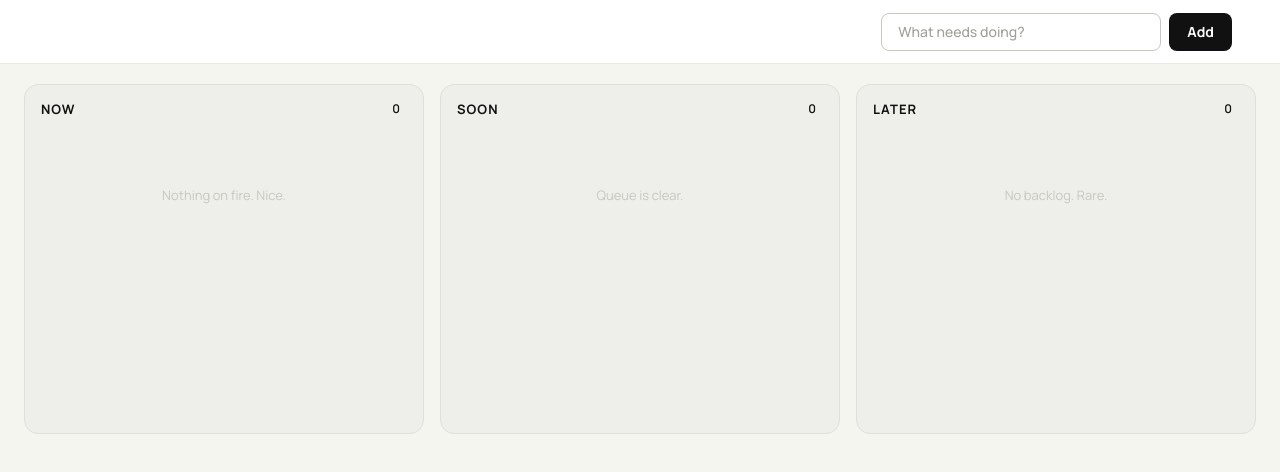
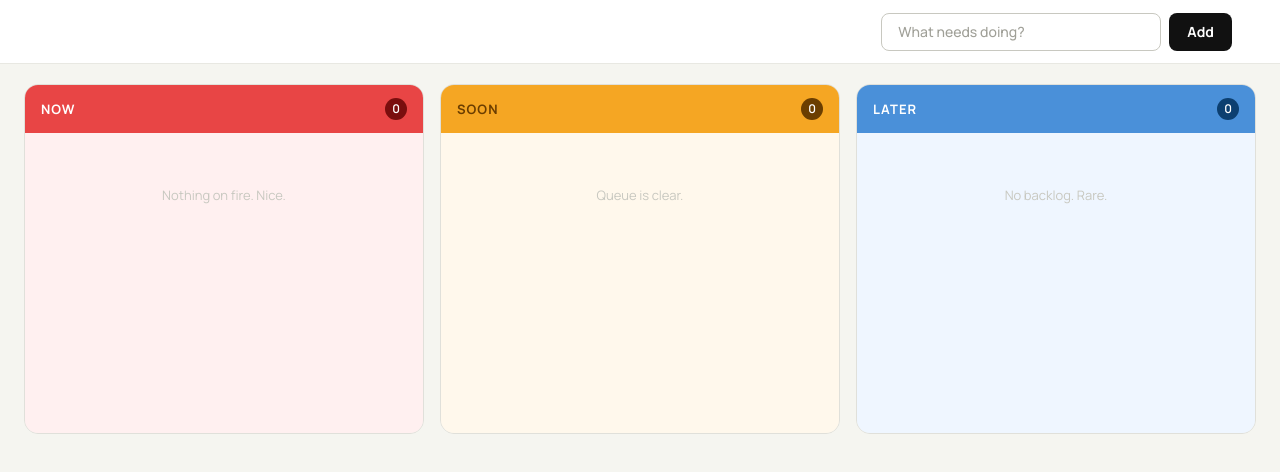
Before and after one commit to Bolujxl/Getsorted, a React (Vite) app: page / in a window 1280 px wide. Shown: the top 472 px of the page. Built offline with nearby package versions, Linux system fonts and the light colour scheme.

Commit message:
Fix: revert columnStyles to explicit class strings — Tailwind cannot resolve template literals at build time

```diff
--- a/src/App.tsx
+++ b/src/App.tsx
@@ -32,10 +32,10 @@ interface Task {
 // Column configuration
 // ---------------------------------------------------------------------------
 
-const COLUMNS = [
-  { id: 'now' as const,   label: 'NOW',   empty: 'Nothing on fire. Nice.' },
-  { id: 'soon' as const,  label: 'SOON',  empty: 'Queue is clear.' },
-  { id: 'later' as const, label: 'LATER', empty: 'No backlog. Rare.' },
+const COLUMNS: { id: ColumnId; label: string; empty: string }[] = [
+  { id: 'now',   label: 'NOW',   empty: 'Nothing on fire. Nice.' },
+  { id: 'soon',  label: 'SOON',  empty: 'Queue is clear.' },
+  { id: 'later', label: 'LATER', empty: 'No backlog. Rare.' },
 ]
 
 const COLUMN_ORDER = COLUMNS.map(col => col.id) as ColumnId[]
@@ -50,22 +50,34 @@ interface ColumnStyle {
   accentBorder: string
 }
 
-function buildColumnStyle(id: ColumnId): ColumnStyle {
-  return {
-    headerBg:    `bg-gs-${id}-header-bg`,
-    headerText:  `text-gs-${id}-header-text`,
-    colBg:       `bg-gs-${id}-col-bg`,
-    badgeBg:     `bg-gs-${id}-badge-bg`,
-    badgeText:   `text-gs-${id}-badge-text`,
-    accent:      `border-gs-${id}-accent`,
-    accentBorder:`border-gs-${id}-accent/50`,
-  }
-}
-
 const columnStyles: Record<ColumnId, ColumnStyle> = {
-  now:   buildColumnStyle('now'),
-  soon:  buildColumnStyle('soon'),
-  later: buildColumnStyle('later'),
+  now: {
+    headerBg:    'bg-gs-now-header-bg',
+    headerText:  'text-gs-now-header-text',
+    colBg:       'bg-gs-now-col-bg',
+    badgeBg:     'bg-gs-now-badge-bg',
+    badgeText:   'text-gs-now-badge-text',
+    accent:      'border-gs-now-accent',
+    accentBorder:'border-gs-now-accent/50',
+  },
+  soon: {
+    headerBg:    'bg-gs-soon-header-bg',
+    headerText:  'text-gs-soon-header-text',
+    colBg:       'bg-gs-soon-col-bg',
+    badgeBg:     'bg-gs-soon-badge-bg',
+    badgeText:   'text-gs-soon-badge-text',
+    accent:      'border-gs-soon-accent',
+    accentBorder:'border-gs-soon-accent/50',
+  },
+  later: {
+    headerBg:    'bg-gs-later-header-bg',
+    headerText:  'text-gs-later-header-text',
+    colBg:       'bg-gs-later-col-bg',
+    badgeBg:     'bg-gs-later-badge-bg',
+    badgeText:   'text-gs-later-badge-text',
+    accent:      'border-gs-later-accent',
+    accentBorder:'border-gs-later-accent/50',
+  },
 }
 
 // ---------------------------------------------------------------------------
```
